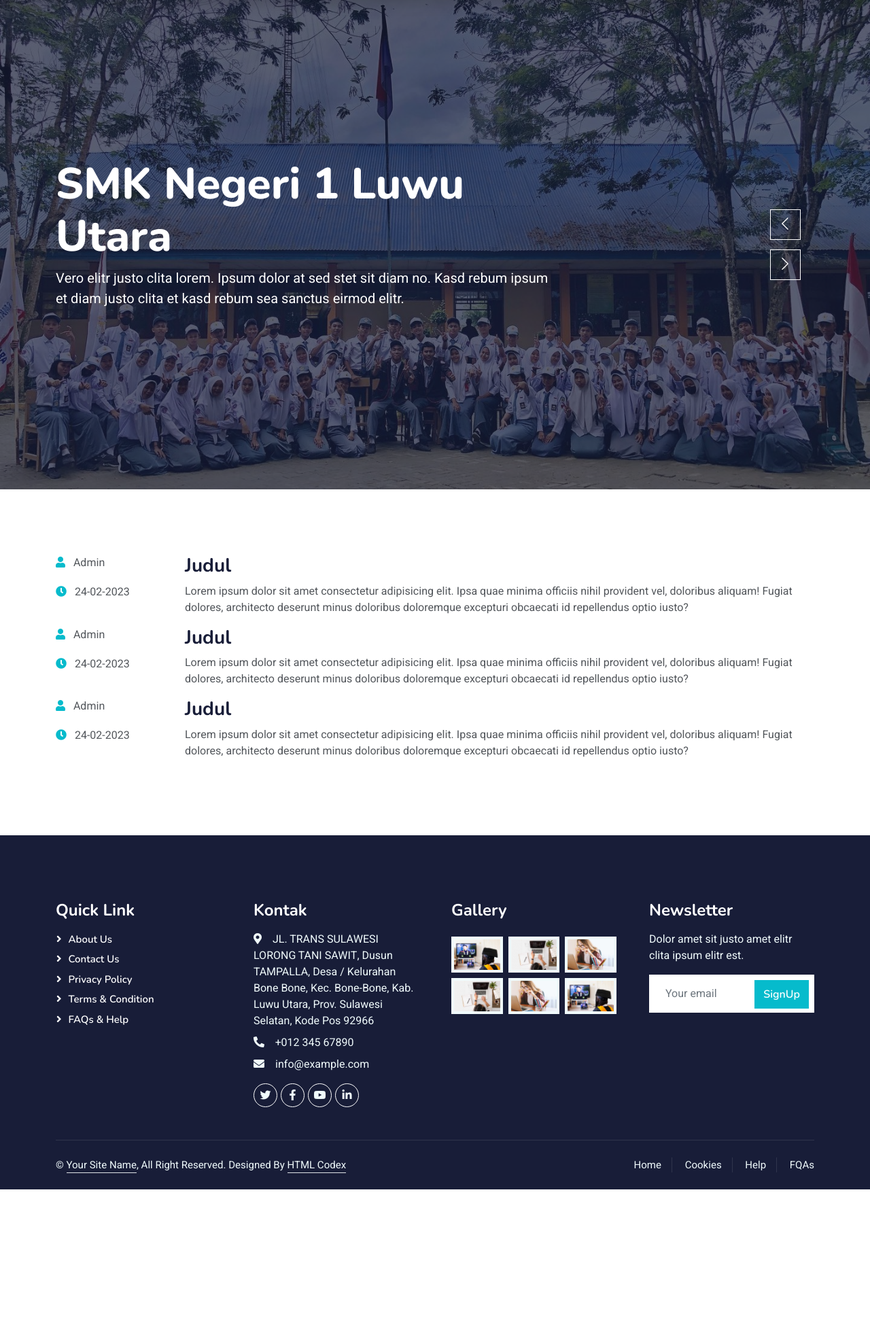
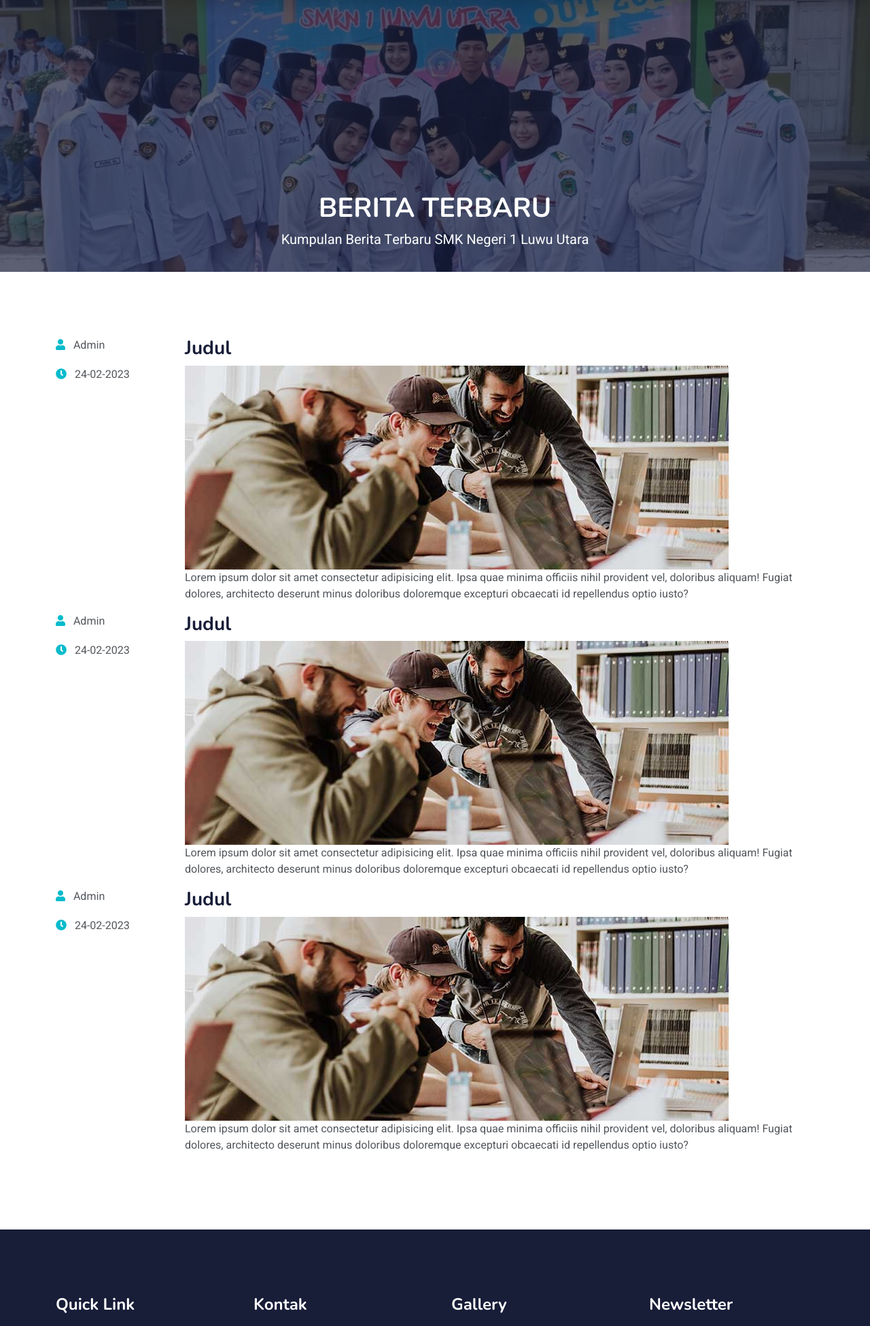
Before and after one commit to andpromobile/sipsalu, a PHP site: page /sipsalu/beranda/berita.php in a window 1280 px wide. Shown: the part 75-2026 px from the top of the page at 68% size. Before the commit the page ends 1825 px from the top, so only its background shows below. Run offline with PHP 8.4, Linux system fonts and the light colour scheme; some libraries are stand-ins or nearby versions.

Commit message:
Update berita.php

```diff
--- a/beranda/berita.php
+++ b/beranda/berita.php
@@ -95,39 +95,21 @@
     </nav>
     <!-- Navbar End -->
 
-
-    <!-- Carousel Start -->
     <div class="container-fluid p-0 mb-5">
-        <div class="owl-carousel header-carousel position-relative">
-            <div class="owl-carousel-item position-relative">
-                <img class="img-fluid" src="img/carousel-1.jpg" alt="">
-                <div class="position-absolute top-0 start-0 w-100 h-100 d-flex align-items-center" style="background: rgba(24, 29, 56, .7);">
-                    <div class="container">
-                        <div class="row justify-content-start">
-                            <div class="col-sm-10 col-lg-8">
-                            <h1 class="display-3 text-white animated slideInDown">SMK Negeri 1 Luwu Utara</h1>
-                                <p class="fs-5 text-white mb-4 pb-2">Vero elitr justo clita lorem. Ipsum dolor at sed stet sit diam no. Kasd rebum ipsum et diam justo clita et kasd rebum sea sanctus eirmod elitr.</p>
-                            </div>
-                        </div>
-                    </div>
-                </div>
-            </div>
-            <div class="owl-carousel-item position-relative">
-                <img class="img-fluid" src="img/carousel-2.jpg" alt="">
-                <div class="position-absolute top-0 start-0 w-100 h-100 d-flex align-items-center" style="background: rgba(24, 29, 56, .7);">
-                    <div class="container">
-                        <div class="row justify-content-start">
-                            <div class="col-sm-10 col-lg-8">
-                                <h1 class="display-3 text-white animated slideInDown">SMK Negeri 1 Luwu Utara</h1>
-                                <p class="fs-5 text-white mb-4 pb-2">Vero elitr justo clita lorem. Ipsum dolor at sed stet sit diam no. Kasd rebum ipsum et diam justo clita et kasd rebum sea sanctus eirmod elitr.</p>
-                            </div>
+        <div class="position-relative" style="height: 400px;">
+            <img class="w-100 h-100" src="img/carousel-2.jpg" style="object-fit:cover;" alt="">
+            <div class="position-absolute top-0 start-0 w-100 h-100 d-flex align-items-end" style="background: rgba(24, 29, 56, .7); height: 500px;">
+                <div class="container">
+                    <div class="row justify-content-center text-center">
+                        <div class="col-sm-10 col-lg-8">
+                        <h1 class="text-white">BERITA TERBARU</h1>
+                            <p class="fs-5 text-white mb-4 pb-2">Kumpulan Berita Terbaru SMK Negeri 1 Luwu Utara</p>
                         </div>
                     </div>
                 </div>
             </div>
         </div>
     </div>
-    <!-- Carousel End -->
 
 
     <!-- Service Start -->
@@ -147,6 +129,7 @@
 
                 <div class="col-lg-10 wow fadeInUp" data-wow-delay="0.1s">
                     <h3>Judul</h3>
+                    <img class="img-fluid" src="./img/cat-1.jpg" alt="">
                     <p>
                         Lorem ipsum dolor sit amet consectetur adipisicing elit. Ipsa quae minima officiis nihil provident vel, doloribus aliquam! Fugiat dolores, architecto deserunt minus doloribus doloremque excepturi obcaecati id repellendus optio iusto?
                     </p>
@@ -169,6 +152,7 @@
 
                 <div class="col-lg-10 wow fadeInUp" data-wow-delay="0.1s">
                     <h3>Judul</h3>
+                    <img class="img-fluid" src="./img/cat-1.jpg" alt="">
                     <p>
                         Lorem ipsum dolor sit amet consectetur adipisicing elit. Ipsa quae minima officiis nihil provident vel, doloribus aliquam! Fugiat dolores, architecto deserunt minus doloribus doloremque excepturi obcaecati id repellendus optio iusto?
                     </p>
@@ -191,6 +175,7 @@
 
                 <div class="col-lg-10 wow fadeInUp" data-wow-delay="0.1s">
                     <h3>Judul</h3>
+                    <img class="img-fluid" src="./img/cat-1.jpg" alt="">
                     <p>
                         Lorem ipsum dolor sit amet consectetur adipisicing elit. Ipsa quae minima officiis nihil provident vel, doloribus aliquam! Fugiat dolores, architecto deserunt minus doloribus doloremque excepturi obcaecati id repellendus optio iusto?
                     </p>
```
